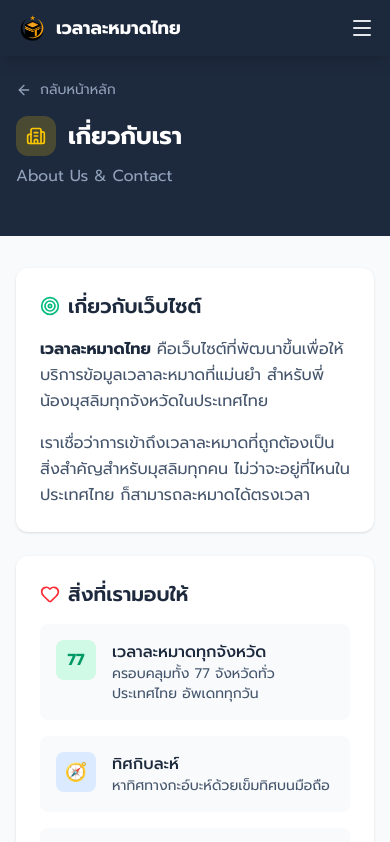
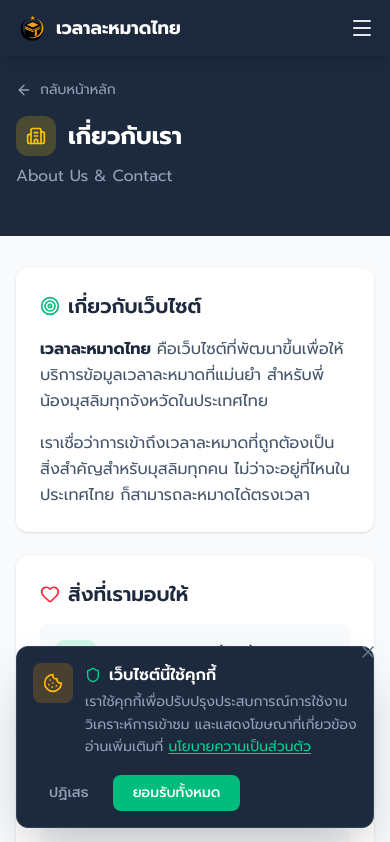
Before and after one commit to Nonie001/prayertime, a Next.js app: page /about in a window 390 px wide. Shown: the top 842 px of the page. Built offline with nearby package versions, Linux system fonts and the light colour scheme.

Commit message:
Fix lint errors and ift

```diff
--- a/app/about/page.tsx
+++ b/app/about/page.tsx
@@ -156,15 +156,6 @@ export default function AboutPage() {
             </div>
           </div>
         </div>
-
-        {/* Developer Note */}
-        <div className="bg-emerald-50 border border-emerald-200 rounded-xl p-6">
-          <p className="text-emerald-800 text-center">
-            🤲 พัฒนาด้วยความตั้งใจเพื่อเป็นสะดะเกาะฮ์ญาริยะห์ <br/>
-            <span className="text-sm text-emerald-600">ขอให้อัลลอฮ์ทรงตอบรับ อามีน</span>
-          </p>
-        </div>
-
       </div>
 
       <Footer />
--- a/app/layout.tsx
+++ b/app/layout.tsx
@@ -2,6 +2,7 @@ import type { Metadata } from "next";
 import { Prompt } from "next/font/google";
 import { Analytics } from "@vercel/analytics/next";
 import Header from "@/components/Header";
+import CookieConsent from "@/components/CookieConsent";
 import "./globals.css";
 
 const prompt = Prompt({
@@ -103,6 +104,7 @@ export default function RootLayout({
       >
         <Header />
         {children}
+        <CookieConsent />
         <Analytics />
       </body>
     </html>
--- /dev/null
+++ b/components/CookieConsent.tsx
@@ -0,0 +1,92 @@
+'use client';
+
+import { useState, useEffect } from 'react';
+import Link from 'next/link';
+import { Cookie, X, Shield } from 'lucide-react';
+
+export default function CookieConsent() {
+  const [isVisible, setIsVisible] = useState(false);
+
+  useEffect(() => {
+    // เช็คว่าเคยยอมรับหรือยัง
+    const consent = localStorage.getItem('cookie-consent');
+    if (!consent) {
+      // รอสักครู่ก่อนแสดง เพื่อไม่ให้รบกวนทันที
+      const timer = setTimeout(() => {
+        setIsVisible(true);
+      }, 1500);
+      return () => clearTimeout(timer);
+    }
+  }, []);
+
+  const handleAccept = () => {
+    localStorage.setItem('cookie-consent', 'accepted');
+    setIsVisible(false);
+  };
+
+  const handleDecline = () => {
+    localStorage.setItem('cookie-consent', 'declined');
+    setIsVisible(false);
+  };
+
+  if (!isVisible) return null;
+
+  return (
+    <div className="fixed bottom-0 left-0 right-0 z-50 p-4 animate-in slide-in-from-bottom duration-500">
+      <div className="max-w-4xl mx-auto">
+        <div className="bg-slate-800 rounded-xl shadow-2xl border border-slate-700 overflow-hidden">
+          <div className="p-4 md:p-5">
+            <div className="flex flex-col md:flex-row md:items-center gap-4">
+              {/* Icon & Text */}
+              <div className="flex items-start gap-3 flex-1">
+                <div className="w-10 h-10 rounded-lg bg-amber-500/20 flex items-center justify-center flex-shrink-0">
+                  <Cookie className="w-5 h-5 text-amber-400" />
+                </div>
+                <div className="flex-1">
+                  <h3 className="text-white font-semibold mb-1 flex items-center gap-2">
+                    <Shield className="w-4 h-4 text-emerald-400" />
+                    เว็บไซต์นี้ใช้คุกกี้
+                  </h3>
+                  <p className="text-slate-400 text-sm leading-relaxed">
+                    เราใช้คุกกี้เพื่อปรับปรุงประสบการณ์การใช้งาน วิเคราะห์การเข้าชม และแสดงโฆษณาที่เกี่ยวข้อง
+                    อ่านเพิ่มเติมที่{' '}
+                    <Link
+                      href="/privacy-policy"
+                      className="text-emerald-400 hover:text-emerald-300 underline underline-offset-2"
+                    >
+                      นโยบายความเป็นส่วนตัว
+                    </Link>
+                  </p>
+                </div>
+              </div>
+
+              {/* Buttons */}
+              <div className="flex items-center gap-2 md:flex-shrink-0">
+                <button
+                  onClick={handleDecline}
+                  className="px-4 py-2 text-sm font-medium text-slate-400 hover:text-white hover:bg-slate-700 rounded-lg transition-colors"
+                >
+                  ปฏิเสธ
+                </button>
+                <button
+                  onClick={handleAccept}
+                  className="px-5 py-2 text-sm font-medium bg-emerald-500 hover:bg-emerald-600 text-white rounded-lg transition-colors"
+                >
+                  ยอมรับทั้งหมด
+                </button>
+              </div>
+
+              {/* Close button (mobile) */}
+              <button
+                onClick={handleDecline}
+                className="absolute top-3 right-3 md:hidden text-slate-500 hover:text-white"
+              >
+                <X className="w-5 h-5" />
+              </button>
+            </div>
+          </div>
+        </div>
+      </div>
+    </div>
+  );
+}
```
